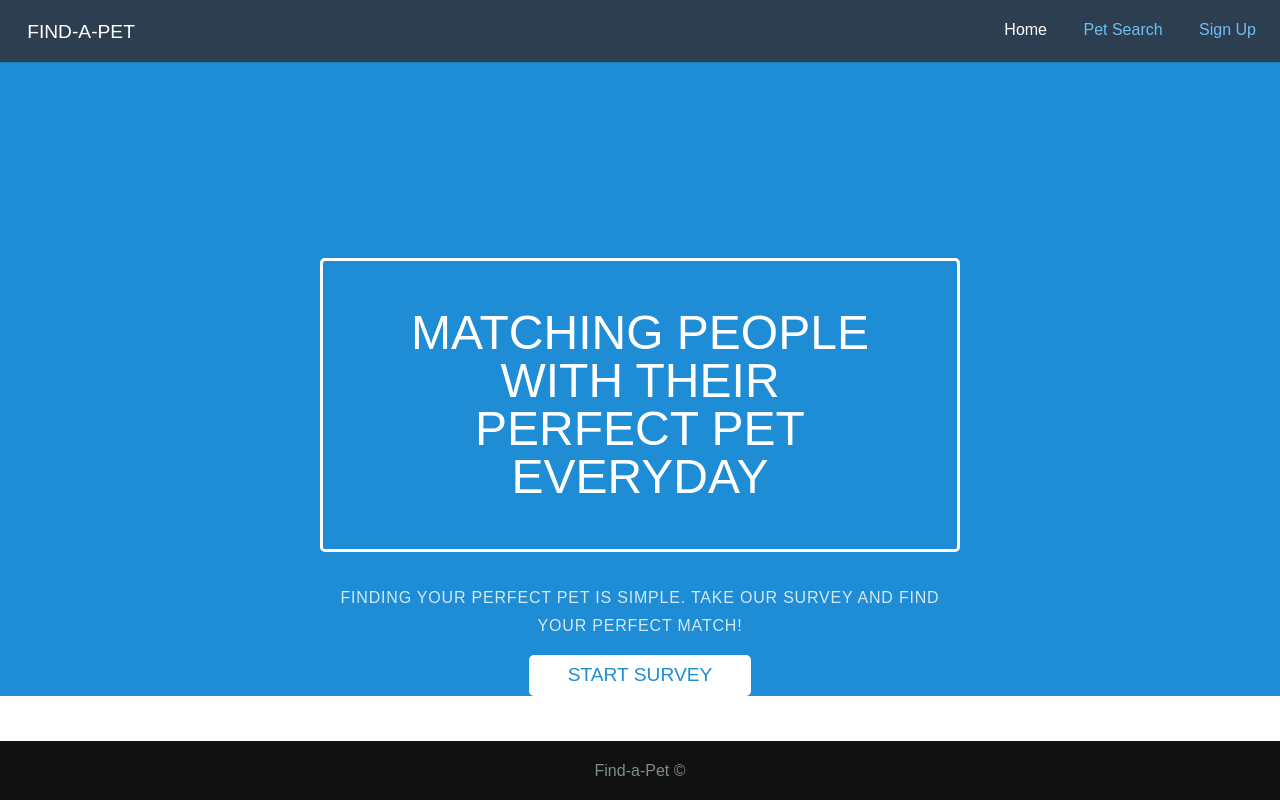
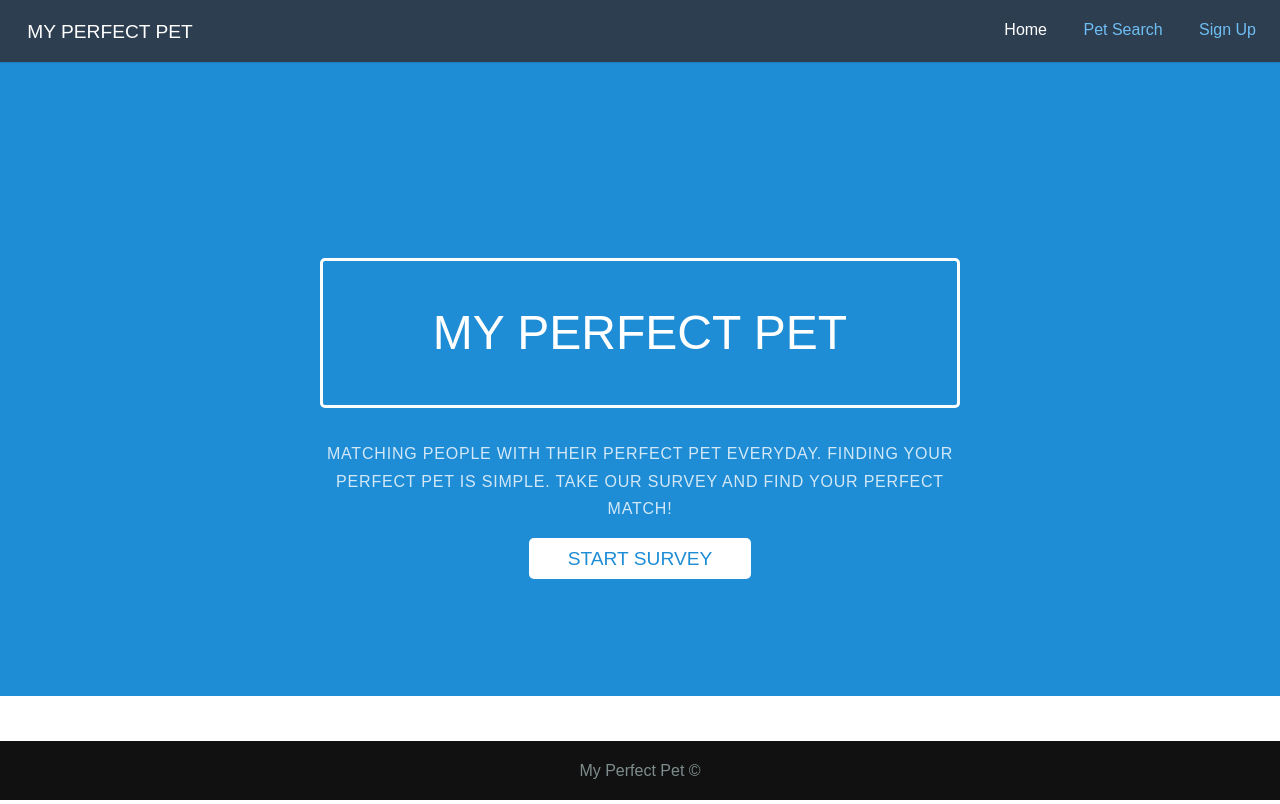
Before and after one commit to ErikPlimmer/Project-2, a website: page app/public/index.html in a window 1280 px wide. Shown: the top 804 px of the page. Drawn offline with nearby package versions, Linux system fonts and the light colour scheme.

Commit message:
updated home page and survey html

```diff
--- a/app/public/index.html
+++ b/app/public/index.html
@@ -1,4 +1,4 @@
-<!doctype html>
+<!DOCTYPE html>
 <html lang="en">
 
 <head>
@@ -30,7 +30,7 @@
 
   <div class="header">
     <div class="home-menu pure-menu pure-menu-horizontal pure-menu-fixed">
-      <a class="pure-menu-heading" href="">Find-a-Pet</a>
+      <a class="pure-menu-heading" href="">My Perfect Pet</a>
 
       <ul class="pure-menu-list">
         <li class="pure-menu-item pure-menu-selected"><a href="#" class="pure-menu-link">Home</a></li>
@@ -42,9 +42,9 @@
 
   <div class="splash-container">
     <div class="splash">
-      <h1 class="splash-head">Matching people with their perfect pet everyday</h1>
+      <h1 class="splash-head">My Perfect Pet</h1>
       <p class="splash-subhead">
-        Finding your perfect pet is simple. Take our survey and find your perfect match!
+        Matching people with their perfect pet everyday. Finding your perfect pet is simple. Take our survey and find your perfect match!
       </p>
       <p>
         <a href="findPetSurvey.html" class="pure-button pure-button-primary">Start Survey</a>
@@ -171,7 +171,7 @@
     </div>
 
     <div class="footer l-box is-center">
-      Find-a-Pet &copy;
+      My Perfect Pet &copy;
     </div>
 
   </div>
```
Also changed, not shown: app/public/findPetSurvey.html (+2 -2 lines).
